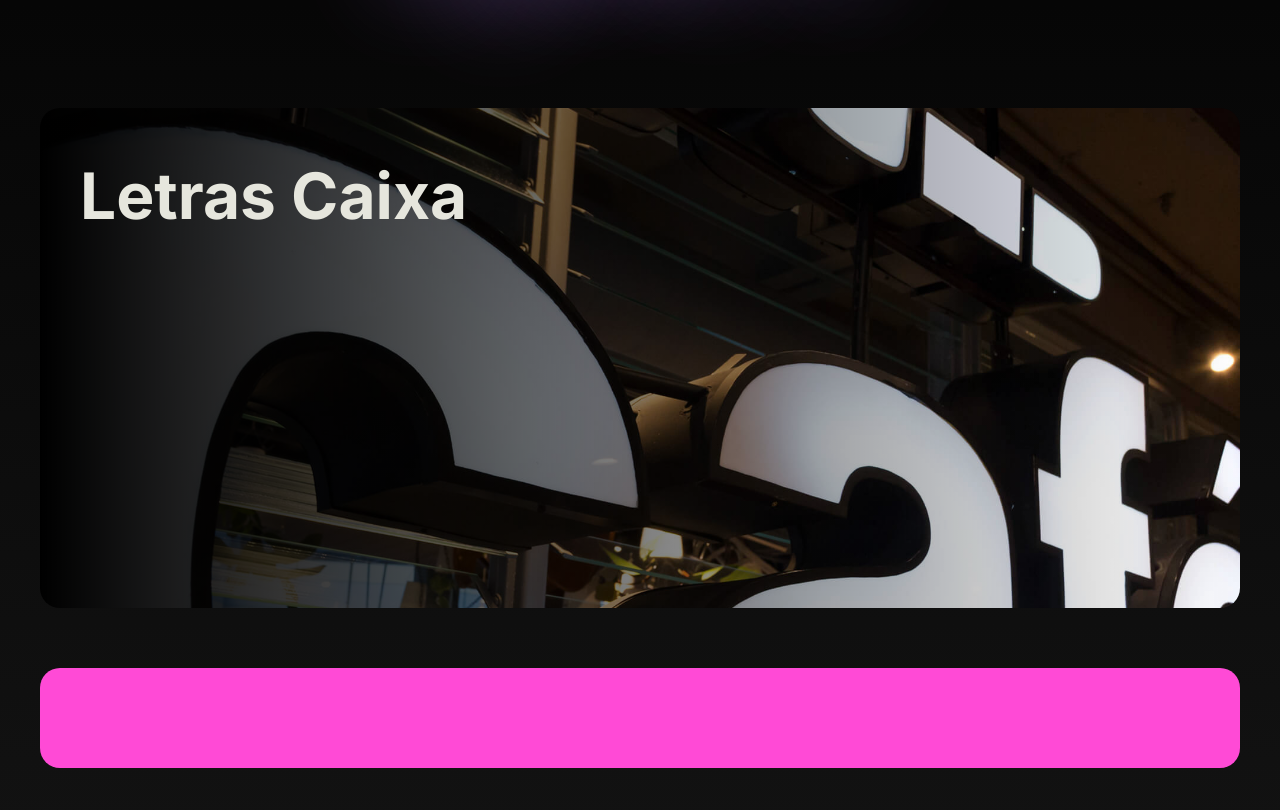
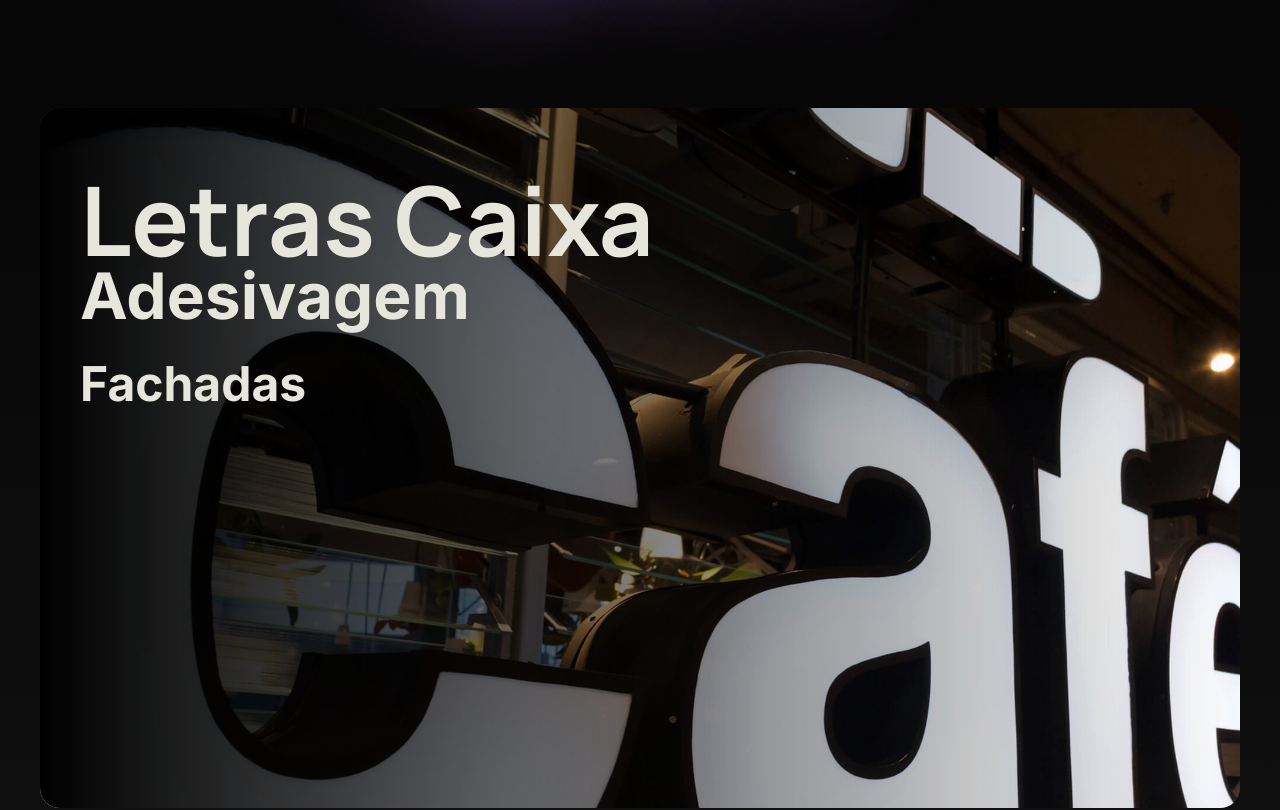
Before and after one commit to felipe-torress/viamidia-website, a Next.js app: page / in a window 1280 px wide. Shown: the part 408-1218 px from the top of the page. Built offline with nearby package versions, Linux system fonts and the light colour scheme; a web font is replaced by a local one.

Commit message:
feat: carousel with fixed overlay and vertical carousel

```diff
--- a/package.json
+++ b/package.json
@@ -13,6 +13,7 @@
     "react": "^18",
     "react-dom": "^18",
     "react-responsive-carousel": "^3.2.23",
+    "react-router-dom": "^6.25.1",
     "sass": "^1.77.6"
   },
   "devDependencies": {
--- a/src/app/components/carousel/Carousel.tsx
+++ /dev/null
@@ -1,37 +0,0 @@
-"use client";
-
-import styles from "./carousel.module.css";
-import "react-responsive-carousel/lib/styles/carousel.min.css"; // requires a loader
-import { Carousel as ReactCarousel } from "react-responsive-carousel";
-import CarouselItem from "@components/carousel/CarouselItem";
-import acmImage from '@images/acm-panels.jpg';
-import channelLetterImage from '@images/letra-caixa.jpg';
-
-const Carousel: React.FC = () => {
-  return (
-    <ReactCarousel
-      className={styles.carousel}
-      showArrows={false}
-      showStatus={false}
-      showIndicators={false}
-      showThumbs={false}
-      infiniteLoop={true}
-      autoPlay={true}
-      emulateTouch={true}
-      interval={4000}
-    >
-      <CarouselItem
-        title="Fachadas"
-        imageUrl={acmImage.src}
-        onClick={() => alert("Clicked!")}
-      />
-      <CarouselItem
-        title="Letras Caixa"
-        imageUrl={channelLetterImage.src}
-        onClick={() => alert("Clicked!")}
-      />
-    </ReactCarousel>
-  );
-};
-
-export default Carousel;
--- a/src/app/components/carousel/CarouselItem.tsx
+++ /dev/null
@@ -1,21 +0,0 @@
-import styles from "./carousel.module.css";
-import typography from "@styles/typography.module.css";
-import classNames from 'classnames';
-
-interface CarouselItemProps {
-  imageUrl: string;
-  title: string;
-  onClick: () => void;
-}
-
-const CarouselItem: React.FC<CarouselItemProps> = ({imageUrl, title, onClick}) => {
-  return (
-    <div className={styles.container} onClick={onClick}>
-      <img src={imageUrl} alt={title} className={styles.image} />
-      <div className={styles.gradientOverlay}></div>
-      <div className={classNames(styles.topLeftCornerAlign, typography.h2)}>{title}</div>
-    </div>
-  );
-};
-
-export default CarouselItem;
--- /dev/null
+++ b/src/app/components/carousel/CarouselWithIndicator.tsx
@@ -0,0 +1,50 @@
+"use client";
+
+import React, { useState } from "react";
+import HorizontalImageCarousel from "./HorizontalImageCarousel";
+import VerticalIndicatorCarousel from "./VerticalIndicatorCarousel";
+import styles from "@components/carousel/carousel.module.css";
+import { CarouselItem } from "./model/models";
+import { useRouter } from "next/navigation";
+import {
+  mapToImagesList,
+  mapToCarouselItemIndicatorsList,
+} from "./model/mappers";
+import acmPannelsImage from "@images/acm-panels.jpg";
+import dimentionalLetterImage from "@images/letra-caixa.jpg";
+import adesivagemImage from "@images/adesivagem.jpeg";
+
+const CarouselWithIndicator: React.FC = () => {
+    const router = useRouter();
+
+  const [currentSlide, setCurrentSlide] = useState(0);
+
+  const handleSlideChange = (index: number) => {
+    setCurrentSlide(index);
+  };
+
+  const carouselItems: CarouselItem[] = [
+    { imageUrl: acmPannelsImage.src, title: "Fachadas", onClick: () => router.push('/servicos/') },
+    { imageUrl: dimentionalLetterImage.src, title: "Letras Caixa", onClick: () => router.push('/servicos/') },
+    { imageUrl: adesivagemImage.src, title: "Adesivagem", onClick: () => router.push('/servicos/') },
+  ];
+
+  return (
+    <div className={styles.carouselContainer}>
+      <div className={styles.horizontalCarouselWrapper}>
+        <HorizontalImageCarousel
+          images={mapToImagesList(carouselItems)}
+          currentSlide={currentSlide}
+          onSlideChange={handleSlideChange}
+        />
+        <div className={styles.gradientOverlay}></div>
+      </div>
+      <VerticalIndicatorCarousel
+        indicators={mapToCarouselItemIndicatorsList(carouselItems)}
+        currentSlide={currentSlide}
+      />
+    </div>
+  );
+};
+
+export default CarouselWithIndicator;
--- /dev/null
+++ b/src/app/components/carousel/HorizontalImageCarousel.tsx
@@ -0,0 +1,44 @@
+"use client";
+
+import styles from "./carousel.module.css";
+import "react-responsive-carousel/lib/styles/carousel.min.css"; // requires a loader
+import { Carousel as ReactCarousel } from "react-responsive-carousel";
+import { CarouselImage } from "./model/models";
+
+interface HorizontalCarouselProps {
+  images: CarouselImage[];
+  currentSlide: number;
+  onSlideChange: (index: number) => void;
+}
+
+const HorizontalImageCarousel: React.FC<HorizontalCarouselProps> = ({
+  images,
+  currentSlide,
+  onSlideChange,
+}) => {
+  return (
+    <ReactCarousel
+      className={styles.horizontalCarousel}
+      selectedItem={currentSlide}
+      onChange={(index, _) => onSlideChange(index)}
+      showArrows={false}
+      showStatus={false}
+      showIndicators={false}
+      showThumbs={false}
+      infiniteLoop={true}
+      autoPlay={true}
+      emulateTouch={true}
+    >
+      {images.map((element, index) => (
+        <img
+          key={index}
+          src={element.imageUrl}
+          alt="carousel image"
+          onClick={element.onClick}
+        />
+      ))}
+    </ReactCarousel>
+  );
+};
+
+export default HorizontalImageCarousel;
--- /dev/null
+++ b/src/app/components/carousel/VerticalIndicatorCarousel.tsx
@@ -0,0 +1,37 @@
+"use client";
+
+import styles from "./carousel.module.css";
+import typography from "@styles/typography.module.css";
+import "react-responsive-carousel/lib/styles/carousel.min.css"; // requires a loader
+import { Carousel as ReactCarousel } from "react-responsive-carousel";
+import { CarouselItemIndicator } from "./model/models";
+import classNames from "classnames";
+
+interface VerticalCarouselProps {
+  indicators: CarouselItemIndicator[];
+  currentSlide: number;
+}
+
+const VerticalIndicatorCarousel: React.FC<VerticalCarouselProps> = ({
+  indicators,
+  currentSlide,
+}) => {
+  const getNextIndex = () => (currentSlide + 1) % indicators.length;
+  const getSecondNextIndex = () => (currentSlide + 2) % indicators.length;
+
+  return (
+    <div className={styles.verticalCarousel}>
+      <div className={classNames(styles.title, styles.titleCurrent, typography.h1)}>
+        {indicators[currentSlide].title}
+      </div>
+      <div className={classNames(styles.title, styles.titleNext, typography.h2)}>
+        {indicators[getNextIndex()].title}
+      </div>
+      <div className={classNames(styles.title, styles.titleSecondNext, typography.h3)}>
+        {indicators[getSecondNextIndex()].title}
+      </div>
+    </div>
+  );
+};
+
+export default VerticalIndicatorCarousel;
--- a/src/app/components/carousel/carousel.module.css
+++ b/src/app/components/carousel/carousel.module.css
@@ -1,25 +1,72 @@
 /* Carousel container */
-.carousel {
-  border-radius: 20px;
-  overflow: hidden;
+.carouselContainer {
+  position: relative; /* Ensure the container is positioned relative */
   margin-top: 120px;
-  user-select: none;
   width: 100%;
-  height: 500px;
+  height: 700px;
+  display: flex;
 }
 
-/* Container for the image and text */
-.container {
+/* Wrapper for the Horizontal Carousel and Overlay */
+.horizontalCarouselWrapper {
   position: relative;
   width: 100%;
   height: 100%;
+  border-radius: 20px;
+  overflow: hidden;
 }
 
-/* Style for the image */
-.image {
+/* Horizontal Carousel */
+.horizontalCarousel {
+  width: 100%;
+  height: 100%;
+  user-select: none; /* Prevent text selection */
+}
+
+/* Style for the Horizontal Carousel image */
+.horizontalCarousel img {
   width: 100%;
   height: 100%;
   object-fit: cover;
+}
+
+/* Gradient Overlay */
+.gradientOverlay {
+  position: absolute;
+  top: 0;
+  left: 0;
+  width: 100%;
+  height: 100%;
+  background: linear-gradient(to right, rgba(0, 0, 0, 1.0), rgba(0, 0, 0, 0.0));
+  pointer-events: none; /* Allows clicks to pass through the overlay */
+  z-index: 1;
+}
+
+/* Vertical Carousel */
+.verticalCarousel {
+  position: absolute;
+  top: 40px;
+  left: 40px;
+  z-index: 2; /* Ensure it's above the gradient overlay */
+  pointer-events: none; /* Allows clicks to pass through the overlay */
+}
+
+.title {
+  position: absolute;
+  transition: transform 0.5s ease-in-out, font-size 0.5s ease-in-out;
+  white-space: nowrap;
+}
+
+.titleCurrent {
+  transform: translateY(0%);
+}
+
+.titleNext {
+  transform: translateY(100px); /* Adjust this value based on the spacing */
+}
+
+.titleSecondNext {
+  transform: translateY(200px); /* Adjust this value based on the spacing */
 }
 
 /* Style for the text */
@@ -28,13 +75,3 @@
   top: 40px;
   left: 40px;
 }
-
-.gradientOverlay {
-    position: absolute;
-    top: 0;
-    left: 0;
-    width: 100%;
-    height: 100%;
-    background: linear-gradient(to right,rgba(0, 0, 0, 1.0), rgba(0, 0, 0, 0.0));
-    pointer-events: none; /* Allows clicks to pass through the overlay */
-  }
--- /dev/null
+++ b/src/app/components/carousel/model/mappers.ts
@@ -0,0 +1,9 @@
+import { CarouselItem, CarouselImage, CarouselItemIndicator } from './models'
+
+export function mapToImagesList(carouselItems: CarouselItem[]): CarouselImage[] {
+    return carouselItems.map(item => ({ imageUrl: item.imageUrl, onClick: item.onClick }));
+}
+
+export function mapToCarouselItemIndicatorsList(carouselItems: CarouselItem[]): CarouselItemIndicator[] {
+    return carouselItems.map(item => ({ title: item.title }));
+}
--- /dev/null
+++ b/src/app/components/carousel/model/models.ts
@@ -0,0 +1,14 @@
+export interface CarouselItem {
+    imageUrl: string;
+    title: string;
+    onClick: () => void;
+}
+
+export interface CarouselImage {
+    imageUrl: string;
+    onClick: () => void;
+}
+
+export interface CarouselItemIndicator {
+    title: string
+}
--- a/src/app/page.tsx
+++ b/src/app/page.tsx
@@ -1,6 +1,6 @@
 import styles from "@styles/home.module.css";
 import typography from "@styles/typography.module.css";
-import Carousel from "@components/carousel/Carousel"
+import CarouselWithIndicator from "@/app/components/carousel/CarouselWithIndicator"
 import classNames from "classnames";
 
 export default function Home() {
@@ -12,7 +12,7 @@ export default function Home() {
         </h1>
       </div>
 
-      <Carousel/>
+      <CarouselWithIndicator/>
 
       <div className={styles.clientsCarousel}></div>
     </main>
--- a/src/app/styles/typography.module.css
+++ b/src/app/styles/typography.module.css
@@ -19,6 +19,13 @@
   line-height: 95px;
 }
 
+.h3 {
+  font-size: "Manrope", sans-serif;
+  font-weight: 700;
+  font-size: 48px;
+  color: var(--soft-grey);
+}
+
 .centeredText {
   text-align: center;
 }
```
Also changed, not shown: public/images/adesivagem.jpeg (added), 1 other file (tests, documents, lock files or other folders).
